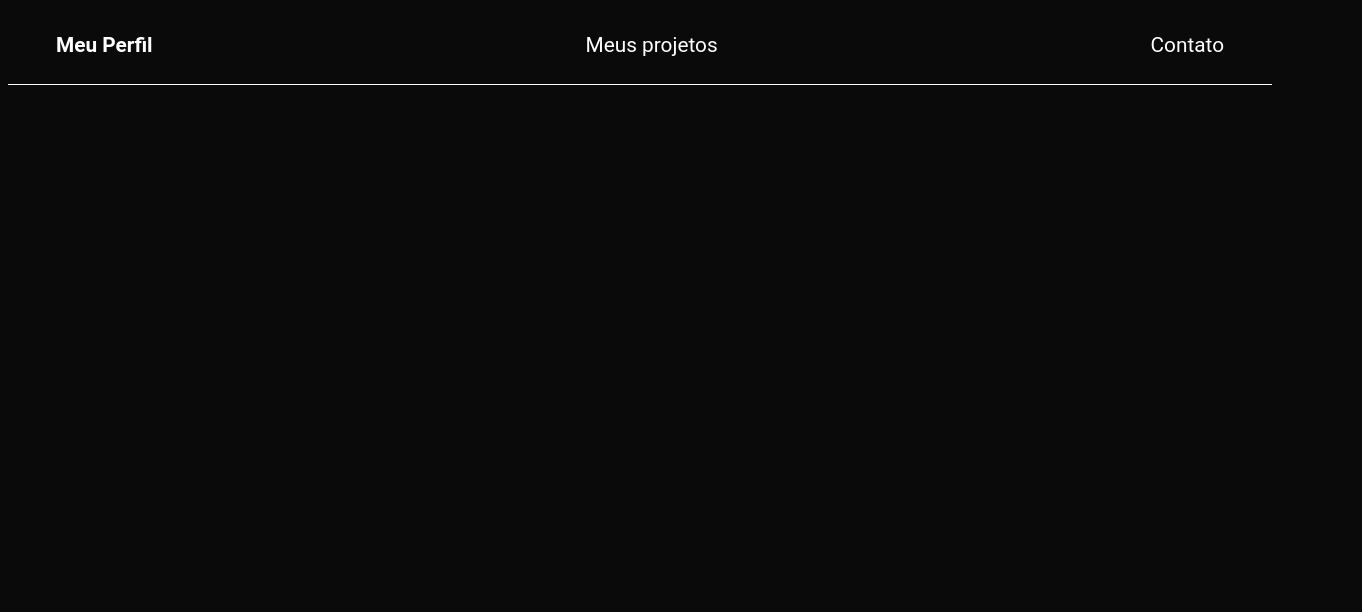
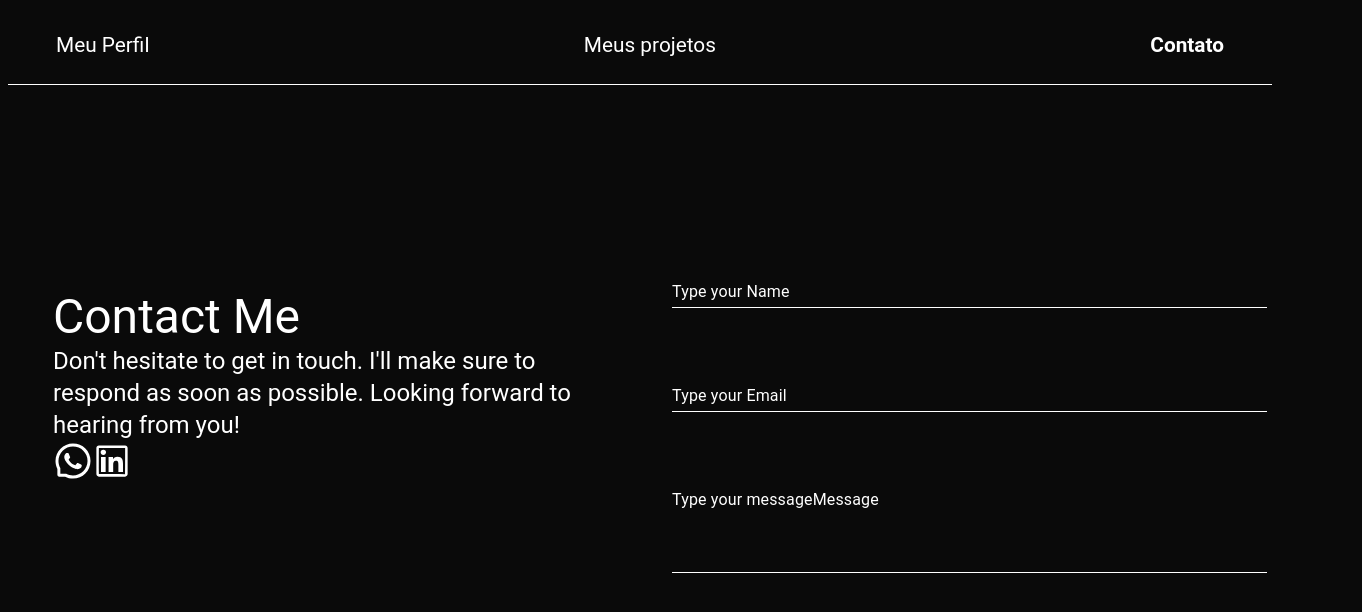
Before and after one commit to moraesvictor/my-cv, a React (Vite) app: page /contact-me in a window 1280 px wide. Shown: the top 612 px of the page, 1362 px wide, since content can reach past the window. Built offline with nearby package versions, Linux system fonts and the light colour scheme.

Commit message:
feat: contact-me

```diff
--- a/src/App.tsx
+++ b/src/App.tsx
@@ -3,6 +3,7 @@ import { Header } from './components/Header/Header';
 import { MyProfile } from './views/MyProfile';
 import { NavigateTo } from './utils/NavigateTo';
 import { MyProjects } from './views/MyProjects';
+import { ContactMe } from './views/ContactMe';
 
 function App() {
   return (
@@ -13,7 +14,7 @@ function App() {
           <Route path="/" element={<NavigateTo path="/my-profile" />} />
           <Route path="/my-profile" element={<MyProfile />} />
           <Route path="/my-projects" element={<MyProjects />} />
-          <Route path="/contact-me" />
+          <Route path="/contact-me" element={<ContactMe />} />
         </Routes>
       </BrowserRouter>
     </>
--- /dev/null
+++ b/src/components/Form/Form.tsx
@@ -0,0 +1,60 @@
+import { Grid, TextField } from '@material-ui/core';
+import styled from 'styled-components';
+
+const WhiteTextField = styled(TextField)`
+  .MuiFormLabel-root.Mui-focused {
+    color: white;
+  }
+  .MuiInputBase-input.MuiInput-input {
+    color: white;
+  }
+  .MuiInput-underline:after {
+    border-bottom: 1px solid white;
+  }
+  .MuiInput-underline:before {
+    border-bottom: 1px solid white;
+  }
+  input {
+    color: white;
+  }
+
+  label {
+    color: white;
+  }
+`;
+
+export const Wrapper = styled.div`
+  display: flex;
+  flex-direction: column;
+  padding: 50px;
+  height: 80vh;
+
+  ${WhiteTextField} {
+    margin-top: 40px;
+  }
+`;
+
+const WhiteForm = () => {
+  return (
+    <Wrapper>
+      <Grid container spacing={2}>
+        <Grid item xs={12}>
+          <WhiteTextField label="Type your Name" fullWidth />
+        </Grid>
+        <Grid item xs={12}>
+          <WhiteTextField label="Type your Email" fullWidth />
+        </Grid>
+        <Grid item xs={12}>
+          <WhiteTextField
+            label="Type your messageMessage"
+            fullWidth
+            multiline
+            rows={4}
+          />
+        </Grid>
+      </Grid>
+    </Wrapper>
+  );
+};
+
+export default WhiteForm;
--- a/src/components/Header/Header.tsx
+++ b/src/components/Header/Header.tsx
@@ -1,6 +1,10 @@
 import { useState } from 'react';
 import styled, { css } from 'styled-components';
-import { useNavigate } from 'react-router-dom';
+import { useNavigate, useLocation } from 'react-router-dom';
+
+type HeaderLabelProps = {
+  selected?: boolean;
+};
 
 export const HeaderLabel = styled.label<HeaderLabelProps>`
   position: relative;
@@ -13,10 +17,10 @@ export const HeaderLabel = styled.label<HeaderLabelProps>`
       css`
         content: '';
         position: absolute;
-        bottom: -10px;
+        bottom: -5px;
         left: 0;
-        width: 100%;
-        height: 2px;
+        width: 100px;
+        height: 3px;
         background-color: #ffff;
       `}
   }
@@ -39,10 +43,6 @@ export const HeaderWrapper = styled.header`
   }
 `;
 
-type HeaderLabelProps = {
-  selected?: boolean;
-};
-
 const headerItems = [
   { id: 'my-profile', label: 'Meu Perfil' },
   { id: 'my-projects', label: 'Meus projetos' },
@@ -50,8 +50,12 @@ const headerItems = [
 ];
 
 export const Header = () => {
-  const [selectedItem, setSelectedItem] = useState('my-profile');
+  const { pathname } = useLocation();
+  const [selectedItem, setSelectedItem] = useState(pathname.replace('/', ''));
   const navigate = useNavigate();
+
+  console.log(pathname);
+
   return (
     <HeaderWrapper>
       {headerItems.map((label) => (
--- /dev/null
+++ b/src/views/ContactMe.tsx
@@ -0,0 +1,62 @@
+import { ButtonGroup, Typography, TextField } from '@material-ui/core';
+import { AiOutlineLinkedin, AiOutlineWhatsApp } from 'react-icons/ai';
+import { styled } from 'styled-components';
+import WhiteForm from '../components/Form/Form';
+
+export const Section = styled.div`
+  display: flex;
+  width: 50vw;
+  justify-content: center;
+  height: 60vh;
+  flex-direction: column;
+`;
+
+export const IconWrapper = styled.div`
+  min-height: 90px;
+  min-width: 90px;
+
+  svg {
+    height: 40px;
+    width: 40px;
+  }
+`;
+export const Wrapper = styled.div`
+  display: flex;
+  padding: 45px;
+  width: 100%;
+  height: 100vh;
+
+  @media (max-width: 500px) {
+    flex-direction: column;
+  }
+`;
+
+const WhiteTextField = styled(TextField)`
+  background-color: #ffff;
+  border-color: 1px solid #ffff;
+  border-radius: 30px;
+  padding: 8px;
+`;
+
+export const ContactMe = () => {
+  return (
+    <Wrapper>
+      <Section>
+        <Typography variant="h3">Contact Me</Typography>
+        <Typography variant="h5">
+          Don't hesitate to get in touch. I'll make sure to respond as soon as
+          possible. Looking forward to hearing from you!
+        </Typography>
+        <ButtonGroup>
+          <IconWrapper>
+            <AiOutlineWhatsApp />
+          </IconWrapper>
+          <IconWrapper>
+            <AiOutlineLinkedin />
+          </IconWrapper>
+        </ButtonGroup>
+      </Section>
+      <WhiteForm />
+    </Wrapper>
+  );
+};
--- a/src/views/MyProjects.tsx
+++ b/src/views/MyProjects.tsx
@@ -39,8 +39,9 @@ const Wrapper = styled.div`
 export const MyProjects = () => {
   return (
     <Wrapper>
-      {projects.map((item) => (
+      {projects.map((item, index) => (
         <ProjectCard
+          key={index}
           link={item.link}
           cardDescription={item.cardDescription}
           image={item.image}
```
